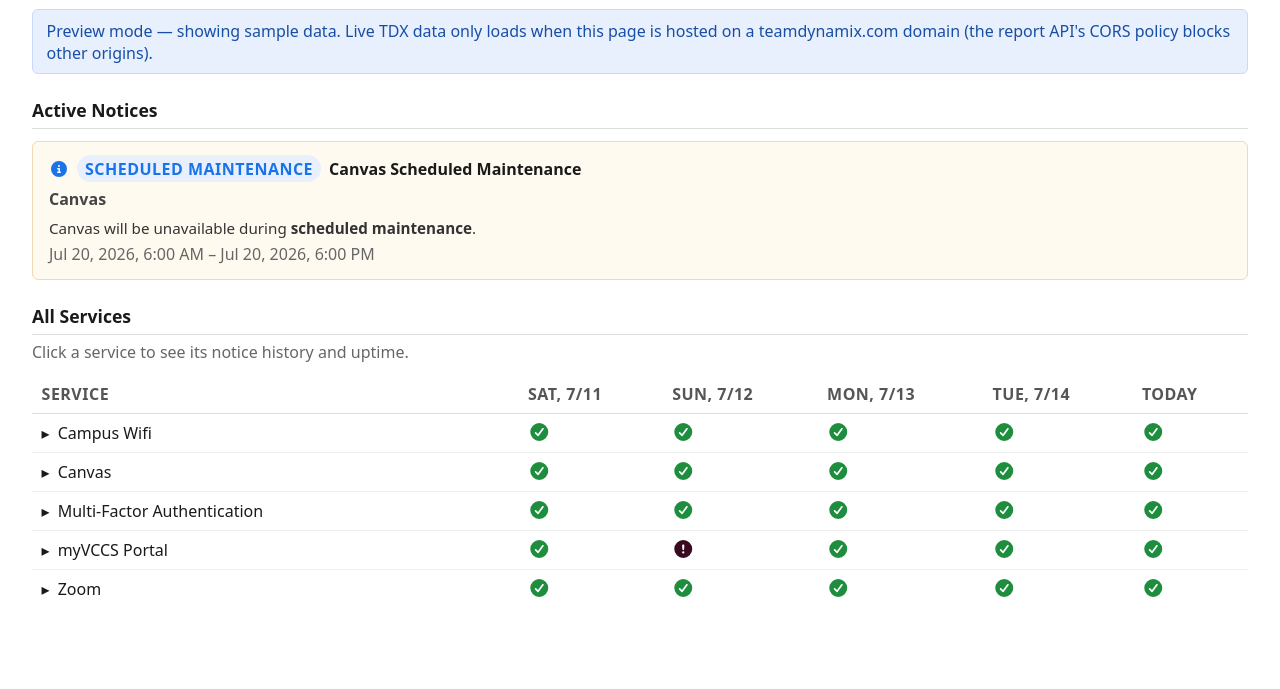
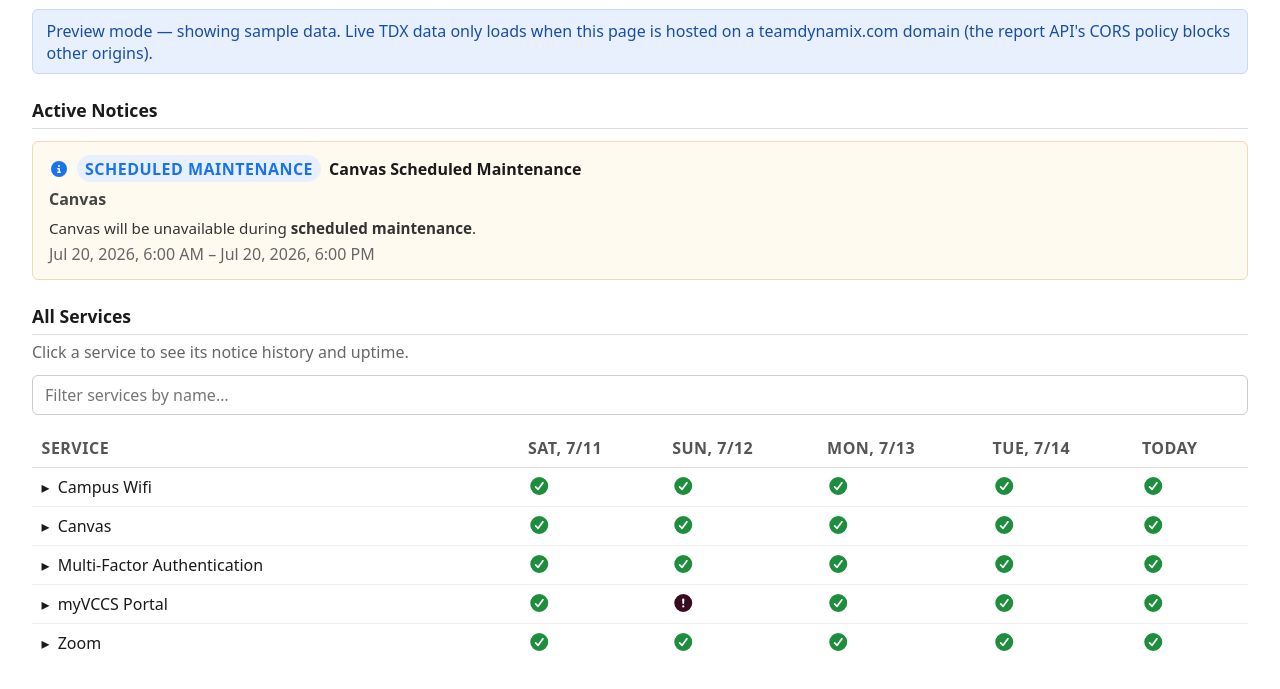
Before and after one commit to SystemOffice/web-scripts, a plain HTML site: page projects/tdx-scripts/services-status.html in a window 1280 px wide. Shown: the part 99-788 px from the top of the page. Drawn offline with Linux system fonts and the light colour scheme; no server answers.

Commit message:
release: tdx-scripts v0.3.0

```diff
--- a/projects/tdx-scripts/services-status.css
+++ b/projects/tdx-scripts/services-status.css
@@ -124,6 +124,29 @@
 
 #tdx-services-status .sts-services-hint {
     margin: -0.35rem 0 0.75rem;
+    color: #666;
+}
+
+#tdx-services-status .sts-search {
+    margin-bottom: 0.85rem;
+}
+
+#tdx-services-status .sts-search-input {
+    width: 100%;
+    box-sizing: border-box;
+    padding: 0.5rem 0.75rem;
+    border: 1px solid #ccc;
+    border-radius: 6px;
+    font: inherit;
+}
+
+#tdx-services-status .sts-search-input:focus-visible {
+    outline: 2px solid #1a73e8;
+    outline-offset: 1px;
+}
+
+#tdx-services-status .sts-search-empty {
+    margin: 0.6rem 0 0;
     color: #666;
 }
 
--- a/projects/tdx-scripts/services-status.js
+++ b/projects/tdx-scripts/services-status.js
@@ -315,6 +315,7 @@ function buildServiceRow(service, days, notices) {
     tr.tabIndex = 0;
     tr.setAttribute('role', 'button');
     tr.setAttribute('aria-expanded', 'false');
+    tr.dataset.serviceName = service.Name.toLowerCase();
 
     const nameCell = document.createElement('td');
     nameCell.className = 'sts-service-name-cell';
@@ -401,6 +402,50 @@ function buildServiceTable(services, notices, days) {
 }
 
 /**
+ * buildServiceSearch(tableWrap)
+ * Renders a text input that filters the given service table's rows by name
+ * as the user types. Filtered-out rows are hidden (and force-collapsed if
+ * their detail panel was open); shows a message when nothing matches.
+ */
+function buildServiceSearch(tableWrap) {
+    const wrap = document.createElement('div');
+    wrap.className = 'sts-search';
+
+    const input = document.createElement('input');
+    input.type = 'search';
+    input.className = 'sts-search-input';
+    input.placeholder = 'Filter services by name…';
+    input.setAttribute('aria-label', 'Filter services by name');
+    wrap.appendChild(input);
+
+    const empty = document.createElement('p');
+    empty.className = 'sts-search-empty';
+    empty.textContent = 'No services match your search.';
+    empty.hidden = true;
+    wrap.appendChild(empty);
+
+    const rows = Array.from(tableWrap.querySelectorAll('.sts-service-row'));
+
+    input.addEventListener('input', () => {
+        const query = input.value.trim().toLowerCase();
+        let visibleCount = 0;
+        rows.forEach((row) => {
+            const match = !query || row.dataset.serviceName.includes(query);
+            row.hidden = !match;
+            if (!match) {
+                const detailRow = row.nextElementSibling;
+                if (detailRow) detailRow.hidden = true;
+                row.setAttribute('aria-expanded', 'false');
+            }
+            if (match) visibleCount += 1;
+        });
+        empty.hidden = visibleCount !== 0;
+    });
+
+    return wrap;
+}
+
+/**
  * getStatusContainer()
  * Finds the '#tdx-services-status' element to render into, creating and
  * appending one to <body> if it isn't already present on the page.
@@ -462,7 +507,9 @@ function renderStatusPage(services, notices, options = {}) {
     catSection.appendChild(hint);
 
     const days = getLastNDays(5);
-    catSection.appendChild(buildServiceTable(services, notices, days));
+    const table = buildServiceTable(services, notices, days);
+    catSection.appendChild(buildServiceSearch(table));
+    catSection.appendChild(table);
     container.appendChild(catSection);
 }
 
```
